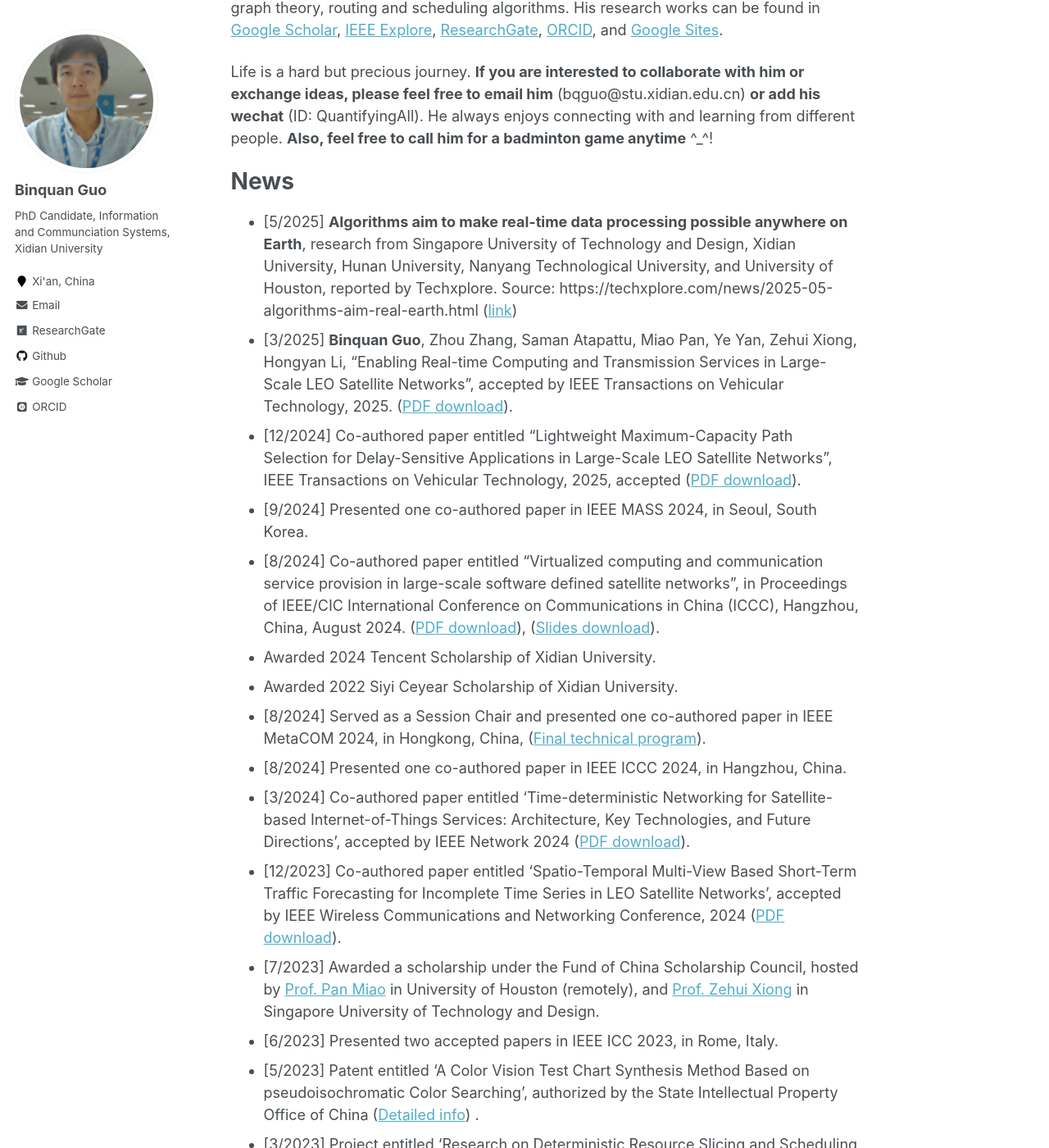
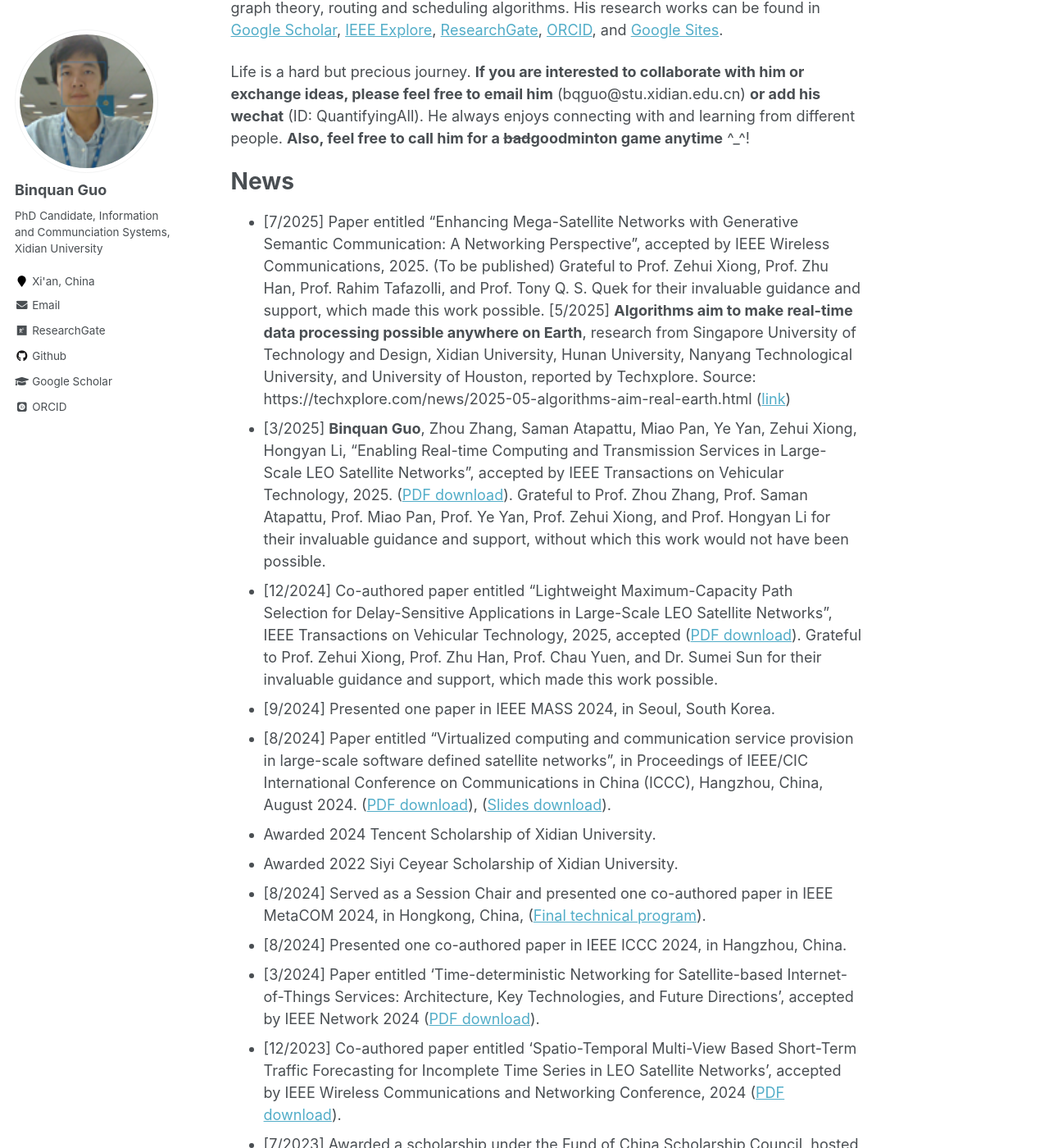
Before and after one commit to wilixx/wilixx.github.io, a Jekyll site: the page built from _pages/about.md, in a window 1280 px wide and 1400 px high, scrolled down 434 px. Shown: the whole window at 82% size. Built offline with Jekyll 4.4.1, drawn with Linux system fonts in a browser that asks for light colours; some web fonts are replaced; some of the changed text lies outside the part shown.

Commit message:
Update about.md

```diff
--- a/_pages/about.md
+++ b/_pages/about.md
@@ -10,23 +10,23 @@ redirect_from:
 
 **Binquan Guo** received the B.S. degree and the master's degree in telecommunication engineering from Xidian University, Xi’an, China, in 2017 and 2020, respectively. He is currently pursuing the Ph.D. degree with the State Key Laboratory of Integrated Service Networks, Xidian University, Xi’an, under the guidance of [Prof. Hongyan Li](https://web.xidian.edu.cn/hyli/) (2020.9 ~ ). He is also a Visiting Ph.D. student in University of Houston hosted by [Prof. Pan Miao](http://www2.egr.uh.edu/~mpan2/) (remotely) and Singapore University of Technology and Design under the guidance of [Prof. Zehui Xiong](https://sites.google.com/view/zehuixiong) (2024~). He has worked in Xi'an Institute of Optics and Precision Mechanics, Xianyang Nuclear Industry 215 Hospital, SAP China Research Center, Intel Mobile Communications, and Huawei Research Center for internship programs during the year of 2016.2~2019.9. His research interests include satellite networking, network slicing, graph theory, routing and scheduling algorithms. His research works can be found in [Google Scholar](https://scholar.google.com/citations?user=NA8egm4AAAAJ),  [IEEE Explore](https://ieeexplore.ieee.org/author/37089678912), [ResearchGate](https://www.researchgate.net/profile/Binquan-Guo/research), [ORCID](https://orcid.org/0000-0002-0660-1830), and [Google Sites](https://sites.google.com/view/binquanguo/home).
 
-Life is a hard but precious journey. **If you are interested to collaborate with him or exchange ideas, please feel free to email him** (bqguo@stu.xidian.edu.cn) **or add his wechat** (ID: QuantifyingAll). He always enjoys connecting with and learning from different people. **Also, feel free to call him for a badminton game anytime** ^_^!
-
+Life is a hard but precious journey. **If you are interested to collaborate with him or exchange ideas, please feel free to email him** (bqguo@stu.xidian.edu.cn) **or add his wechat** (ID: QuantifyingAll). He always enjoys connecting with and learning from different people. **Also, feel free to call him for a ~~bad~~goodminton game anytime** ^_^!
 
 
 News
 ======
-* [5/2025] **Algorithms aim to make real-time data processing possible anywhere on Earth**, research from Singapore University of Technology and Design, Xidian University, Hunan University, Nanyang
+* [7/2025] Paper entitled "Enhancing Mega-Satellite Networks with Generative Semantic Communication: A Networking Perspective", accepted by IEEE Wireless Communications, 2025. (To be published) Grateful to Prof. Zehui Xiong, Prof. Zhu Han, Prof. Rahim Tafazolli, and Prof. Tony Q. S. Quek for their invaluable guidance and support, which made this work possible.
+[5/2025] **Algorithms aim to make real-time data processing possible anywhere on Earth**, research from Singapore University of Technology and Design, Xidian University, Hunan University, Nanyang
 Technological University, and University of Houston, reported by Techxplore. Source: https://techxplore.com/news/2025-05-algorithms-aim-real-earth.html ([link](https://techxplore.com/news/2025-05-algorithms-aim-real-earth.html))
-* [3/2025]  **Binquan Guo**, Zhou Zhang, Saman Atapattu, Miao Pan, Ye Yan, Zehui Xiong, Hongyan Li, "Enabling Real-time Computing and Transmission Services in Large-Scale LEO Satellite Networks", accepted by IEEE Transactions on Vehicular Technology, 2025. ([PDF download](https://ieeexplore.ieee.org/document/10937133)).
-* [12/2024] Co-authored paper entitled "Lightweight Maximum-Capacity Path Selection for Delay-Sensitive Applications in Large-Scale LEO Satellite Networks", IEEE Transactions on Vehicular Technology, 2025, accepted ([PDF download](https://ieeexplore.ieee.org/document/10797674)).
-* [9/2024] Presented one co-authored paper in IEEE MASS 2024, in Seoul, South Korea.
-* [8/2024] Co-authored paper entitled "Virtualized computing and communication service provision in large-scale software defined satellite networks", in Proceedings of IEEE/CIC International Conference on Communications in China (ICCC), Hangzhou, China, August 2024.  ([PDF download](https://ieeexplore.ieee.org/document/10681883)), ([Slides download](https://github.com/wilixx/wilixx.github.io/blob/master/files/guo_ICCC2024_ppt_0808.pdf)).
+* [3/2025]  **Binquan Guo**, Zhou Zhang, Saman Atapattu, Miao Pan, Ye Yan, Zehui Xiong, Hongyan Li, "Enabling Real-time Computing and Transmission Services in Large-Scale LEO Satellite Networks", accepted by IEEE Transactions on Vehicular Technology, 2025. ([PDF download](https://ieeexplore.ieee.org/document/10937133)). Grateful to Prof. Zhou Zhang, Prof. Saman Atapattu, Prof. Miao Pan, Prof. Ye Yan, Prof. Zehui Xiong, and Prof. Hongyan Li for their invaluable guidance and support, without which this work would not have been possible.
+* [12/2024] Co-authored paper entitled "Lightweight Maximum-Capacity Path Selection for Delay-Sensitive Applications in Large-Scale LEO Satellite Networks", IEEE Transactions on Vehicular Technology, 2025, accepted ([PDF download](https://ieeexplore.ieee.org/document/10797674)). Grateful to Prof. Zehui Xiong, Prof. Zhu Han, Prof. Chau Yuen, and Dr. Sumei Sun for their invaluable guidance and support, which made this work possible.
+* [9/2024] Presented one paper in IEEE MASS 2024, in Seoul, South Korea.
+* [8/2024] Paper entitled "Virtualized computing and communication service provision in large-scale software defined satellite networks", in Proceedings of IEEE/CIC International Conference on Communications in China (ICCC), Hangzhou, China, August 2024.  ([PDF download](https://ieeexplore.ieee.org/document/10681883)), ([Slides download](https://github.com/wilixx/wilixx.github.io/blob/master/files/guo_ICCC2024_ppt_0808.pdf)).
 * Awarded 2024 Tencent Scholarship of Xidian University.
 * Awarded 2022 Siyi Ceyear Scholarship of Xidian University.
 * [8/2024] Served as a Session Chair and presented one co-authored paper in IEEE MetaCOM 2024, in Hongkong, China, ([Final technical program](https://www.ieee-metacom.org/2024/program.html)).
 * [8/2024] Presented one co-authored paper in IEEE ICCC 2024, in Hangzhou, China.
-* [3/2024] Co-authored paper entitled 'Time-deterministic Networking for Satellite-based Internet-of-Things Services: Architecture, Key Technologies, and Future Directions', accepted by IEEE Network 2024 ([PDF download](https://ieeexplore.ieee.org/document/10477426)).
+* [3/2024] Paper entitled 'Time-deterministic Networking for Satellite-based Internet-of-Things Services: Architecture, Key Technologies, and Future Directions', accepted by IEEE Network 2024 ([PDF download](https://ieeexplore.ieee.org/document/10477426)).
 * [12/2023] Co-authored paper entitled 'Spatio-Temporal Multi-View Based Short-Term Traffic Forecasting for Incomplete Time Series in LEO Satellite Networks', accepted by IEEE Wireless Communications and Networking Conference, 2024 ([PDF download](https://ieeexplore.ieee.org/document/10570573)).
 * [7/2023] Awarded a scholarship under the Fund of China Scholarship Council, hosted by  [Prof. Pan Miao](http://www2.egr.uh.edu/~mpan2/) in University of Houston (remotely), and [Prof. Zehui Xiong](https://sites.google.com/view/zehuixiong) in Singapore University of Technology and Design.
 * [6/2023] Presented two accepted papers in IEEE ICC 2023, in Rome, Italy.
@@ -62,16 +62,19 @@ Publications
 ------
 2025
 * [TVT'25] **Binquan Guo**, Zhou Zhang, Saman Atapattu, Miao Pan, Ye Yan, Zehui Xiong, Hongyan Li, "Enabling Real-time Computing and Transmission Services in Large-Scale LEO Satellite Networks", accepted by IEEE Transactions on Vehicular Technology, 2025. ([PDF download](https://ieeexplore.ieee.org/document/10937133))
+* [WC'25] **Binquan Guo**, Wanting Yang, Zehui Xiong, Zhou Zhang, Baosheng Li, Zhu Han, Rahim Tafazolli, and Tony Q. S. Quek, "Enhancing Mega-Satellite Networks with Generative Semantic Communication: A Networking Perspective", accepted by IEEE Wireless Communications, 2025. (To be published)
 * [COMSTD'25] **Binquan Guo**, Miao Du, Xiaoming He, Zhou Zhang, Baosheng Li, Zehui Xiong, "Semantic Communication in 6G Mega-Satellite Networks: System Design and Standardization", accepted by IEEE Communications Standards Magazine, 2025. ([PDF download](https://ieeexplore.ieee.org/document/11052732
 )).
-* [TVT'24] Co-authored paper entitled "Lightweight Maximum-Capacity Path Selection for Delay-Sensitive Applications in Large-Scale LEO Satellite Networks", accepted by IEEE Transactions on Vehicular Technology, 2024. ([PDF download](https://ieeexplore.ieee.org/document/10797674)).
+
+2024
+* [TVT'24] Paper entitled "Lightweight Maximum-Capacity Path Selection for Delay-Sensitive Applications in Large-Scale LEO Satellite Networks", accepted by IEEE Transactions on Vehicular Technology, 2024. ([PDF download](https://ieeexplore.ieee.org/document/10797674)).
 * [Network'24] Yu Hun, **Binquan Guo**, Chungang Yang, Zhu Han, "Time-deterministic Networking for Satellite-based Internet-of-Things Services: Architecture, Key Technologies, and Future Directions", accepted by IEEE Network 2024 ([PDF download](https://ieeexplore.ieee.org/document/10477426)).
 * [WCNC'24] Liang Peng, Jie Yan, **Binquan Guo**, Xiaoxiang Wang, "Spatio-Temporal Multi-View Based Short-Term Traffic Forecasting for Incomplete Time Series in LEO Satellite Networks", accepted by IEEE WCNC 2024 ([PDF download](https://ieeexplore.ieee.org/document/10570573)).
 * [ICCC'24] Wei Ding, **Binquan Guo**, Zehui Xiong, "Virtualized computing and communication service provision in large-scale software defined satellite networks", in Proceedings of IEEE/CIC International Conference on Communications in China (ICCC), Hangzhou, China, August 2024 ([PDF download](https://ieeexplore.ieee.org/document/10681883)), ([Slides download](https://github.com/wilixx/wilixx.github.io/blob/master/files/guo_ICCC2024_ppt_0808.pdf)).
 * [MASS'24] Co-authored paper entitled  "Multi-path transmission of real-time remote sensing data via heterogeneous LEO inter-satellite-links", in Proceedings of IEEE International Conference on Mobile Ad Hoc and Smart Systems (MASS), Seoul, South Korea, September 2024 [Slides download](https://github.com/wilixx/wilixx.github.io/blob/master/files/MASS2024-Slides-0915.pdf).
 * [MetaCom'24] Co-authored paper entitled "Semantic communication-aware end-to-end routing in large-scale LEO satellite networks", in IEEE International Conference on Metaverse Computing, Networking, and Applications (MetaCom), Hong Kong, China, August 2024 ([PDF download](https://ieeexplore.ieee.org/document/10740143)) [Slides download](https://github.com/wilixx/wilixx.github.io/blob/master/files/GUO_metacom2024_ppt_0814.pdf).
-* [WCL'24] Co-authored paper entitled "Network slicing strategy for real-time applications in large-scale satellite networks with heterogeneous transceivers", IEEE Wireless Communications Letters, accepted ([PDF download](https://ieeexplore.ieee.org/document/10540358)).
-* [WCL'24] Co-authored paper entitled "Enhanced Time Discretization for Temporal Graph-Based Continuous Service Provisioning in Large-Scale Satellite Networks", IEEE Wireless Communications Letters, accepted ([PDF download](https://ieeexplore.ieee.org/document/10612837)).
+* [WCL'24] Paper entitled "Network slicing strategy for real-time applications in large-scale satellite networks with heterogeneous transceivers", IEEE Wireless Communications Letters, accepted ([PDF download](https://ieeexplore.ieee.org/document/10540358)).
+* [WCL'24] Paper entitled "Enhanced Time Discretization for Temporal Graph-Based Continuous Service Provisioning in Large-Scale Satellite Networks", IEEE Wireless Communications Letters, accepted ([PDF download](https://ieeexplore.ieee.org/document/10612837)).
 
 2023
 * [ICC'23] **Binquan Guo**, Hongyan Li, Zhou Zhang, Ye Yan, Online Network Slicing for Real Time Applications in Large-scale Satellite Networks, accepted by IEEE ICC 2023 ([PDF download](https://ieeexplore.ieee.org/document/10279431)).
```
